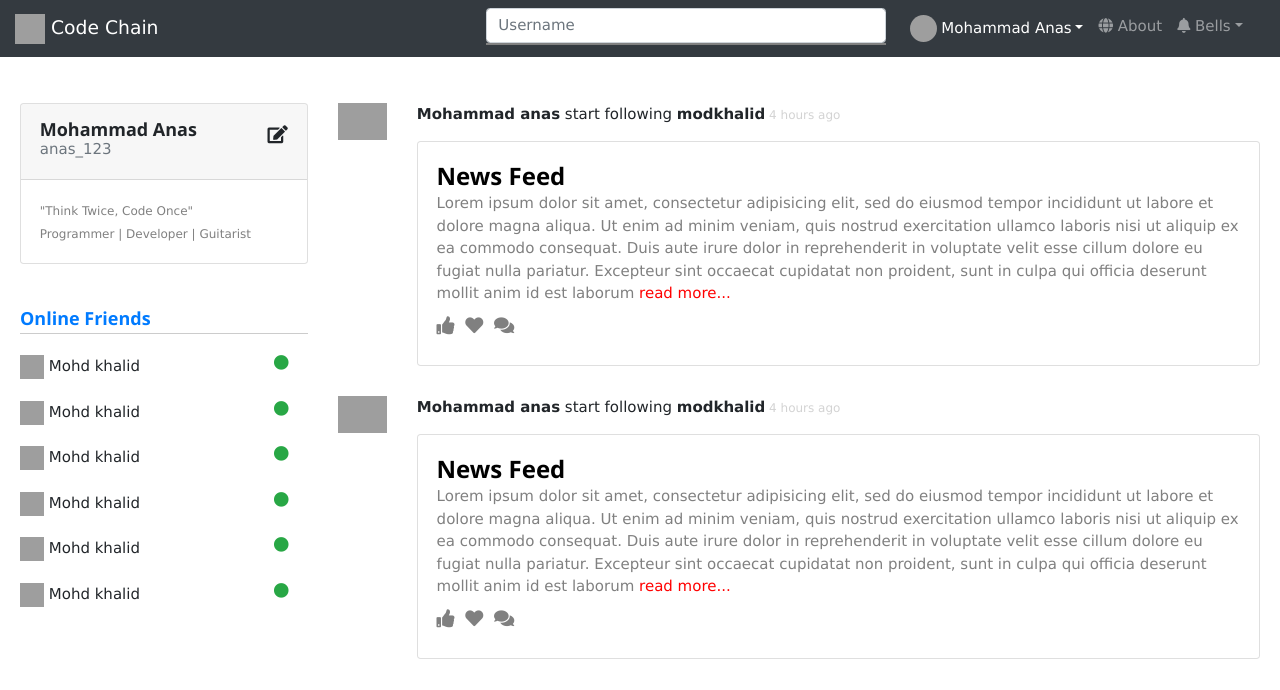
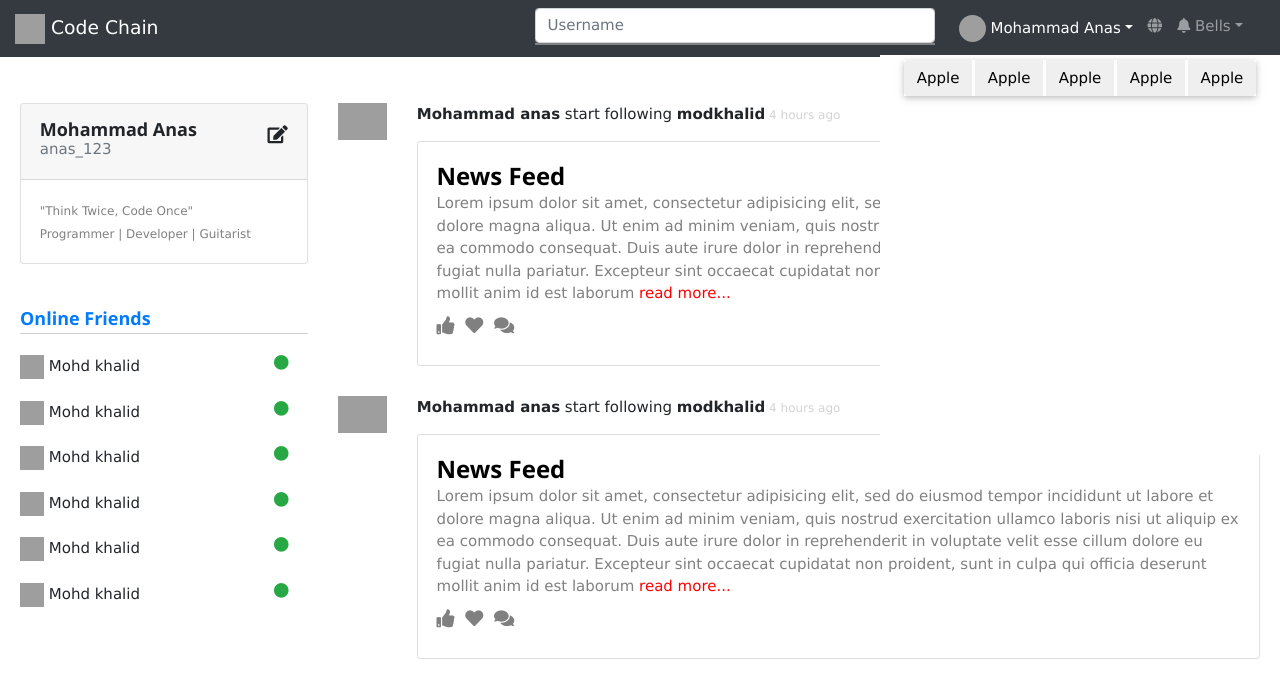
Before and after one commit to modkhalid/codeChain, a PHP site: page /home/index.php in a window 1280 px wide, after a click that opens the changed part. Shown: the top 690 px of the page. Run offline with PHP 8.4, Linux system fonts and the light colour scheme; the visitor is signed in with stand-in values (Sample User, id 1); some libraries are stand-ins or nearby versions; grey boxes are pictures that could not be loaded.

Commit message:
work on notification done

```diff
--- a/common/common-code.php
+++ b/common/common-code.php
@@ -70,7 +70,7 @@ function nav(){
       <li class="nav-item">
        <div class="row w3-margin-right">
 
-          <div class="input-group "  style="margin-left: 75px;width: 400px;" >
+          <div class="input-group "  style="width: 400px;" >
 
             <input type="text" class="form-control" placeholder="Username" aria-label="Username" aria-describedby="basic-addon1" onkeyup="searchpeople(this)">
 
@@ -80,7 +80,7 @@ function nav(){
 
       </div>
       <div class="row" style="position: absolute;z-index: 999;">
-        <div style="max-height: 200px;width: 400px;background-color: white;margin-left: 75px;border: 1px solid gray;overflow: auto;padding-left: 5px;" id="hint">
+        <div style="max-height: 200px;width: 400px;background-color: white;border: 1px solid gray;overflow: auto;padding-left: 5px;" id="hint">
 
         </div>
 
@@ -99,7 +99,26 @@ function nav(){
       </li>
 
        <li class="nav-item">
-        <a class="nav-link" href="#"><i class="fas fa-globe"></i> About</a>
+        <a class="nav-link" id="showNotification"><i class="fas fa-globe"></i></a>
+          <div class="container-fluid" style="position: absolute;z-index: 999;width: 400px;right: 0px;
+          height: 400px;background-color: white;overflow: auto; margin-top: 10px; display: none;" id="notification">
+          <!-- <div class="row"> -->
+            <div class="row" style="text-align: center;margin-top: 5px;">
+
+              <div class="w3-card-2 btn-group mx-auto d-block">
+                  <button type="button" class="btn btn-white">Apple</button>
+                  <button type="button" class="btn btn-white">Apple</button>
+                  <button type="button" class="btn btn-white">Apple</button>
+                  <button type="button" class="btn btn-white">Apple</button>
+                  <button type="button" class="btn btn-white">Apple</button>
+              </div>
+            </div>
+
+            <div class="row" id="freindrequest">
+
+            </div>
+
+          </div>
       </li>
 
        <li class="nav-item dropdown ">
--- a/home/index.php
+++ b/home/index.php
@@ -7,6 +7,7 @@
   <style type="text/css">
   .mod-margin{
     margin-top: 50px;
+
   }
 
   .mod-margin2{
@@ -72,7 +73,7 @@ session_write_close();
 <!-- nav ends here -->
 
 <div class=" w3-margin-top">
-  <div class="row content">
+  <div class="row content" id="mainbody">
     <!-- bio and online people div start -->
     <div class="col-md-3" style="height: 600px;overflow: auto;">
       <?php lefthome();  ?>
@@ -93,9 +94,14 @@ session_write_close();
 
 </body>
 
-<script type="text/javascript">
 
 
+
+
+
+
+<script type="text/javascript">
+counter=0;
 function searchpeople(input) {
   str=input.value;
     if(str.length>1){
@@ -109,11 +115,46 @@ function searchpeople(input) {
     }
 }
 
+
 function requestForConnect(str,obj){
   console.log(str);
   $.get("../async/connect-request.php?agent="+str,function(data,status){
     obj.innerHTML=data;
   });
 }
+
+
+function requestCancel(str,obj){
+  if(confirm("Are you sure?")){
+    $.get("../async/cancel-request.php?agent="+str,function(data,status){
+    obj.innerHTML=data;
+  });
+  }
+  // alert("modkhalid");
+}
+
+var not=document.getElementById('showNotification');
+not.onclick = ()=>{
+
+  block=document.getElementById('notification');
+  if(counter%2==0){
+    block.style.display="block";
+    block.style.transition="3s";
+    counter=1;
+  }else{
+    block.style.display="none";
+    counter=0;
+  }
+
+
+}
+
+var bod=document.getElementById('mainbody');
+bod.onclick=()=>{
+  document.getElementById('notification').style.display="none";
+  counter=0;
+  document.getElementById('hint').innerHTML="";
+}
+
 </script>
 </html>
```
Also changed, not shown: async/connect-request.php (+6 -11 lines), async/searchpeople.php (+43 -5 lines), common/connection.php (+5 -5 lines).
